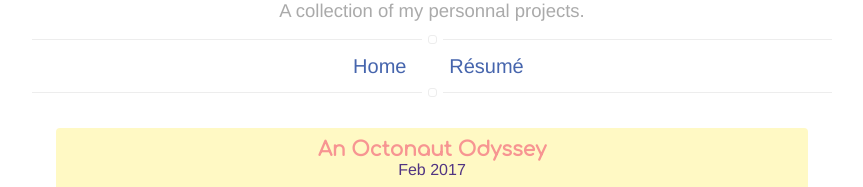
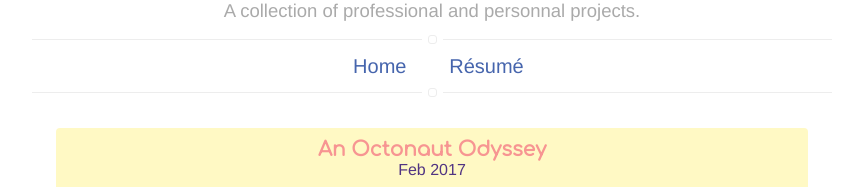
Before and after one commit to fcvalise/fcvalise.github.io, a Jekyll site: the page built from projects.html, in a window 1280 px wide and 900 px high. Shown: the top 187 px of the window, without its empty margins (208-1071 px from the left). Built offline with Jekyll 4.4.1, drawn with Linux system fonts in a browser that asks for light colours; nearby versions of some CDN libraries.

Commit message:
Sentence

```diff
--- a/projects.html
+++ b/projects.html
@@ -1,6 +1,6 @@
 ---
 layout: page
 title: Projects
-description: "A collection of my personnal projects."
+description: "A collection of professional and personnal projects."
 ---
 {% include projects.html %}
--- a/projects_.html
+++ b/projects_.html
@@ -1,7 +1,7 @@
 ---
 layout: page
 title: Projects
-description: "A collection of my personnal projects."
+description: "A collection of professional and personnal projects."
 tags: FromHome
 ---
 {% include projects.html %}
```
